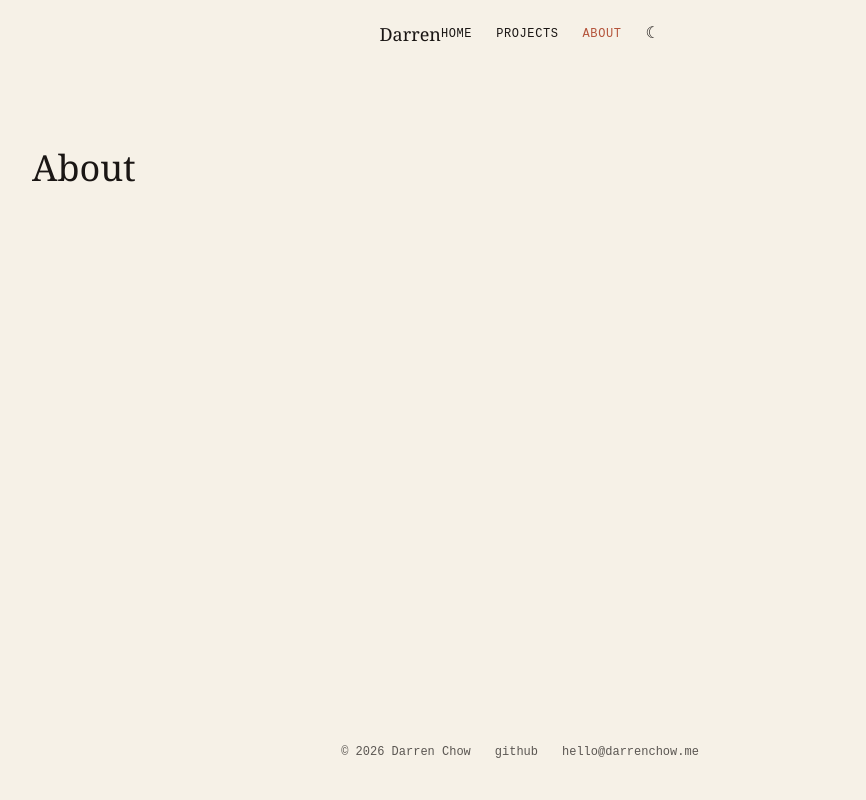
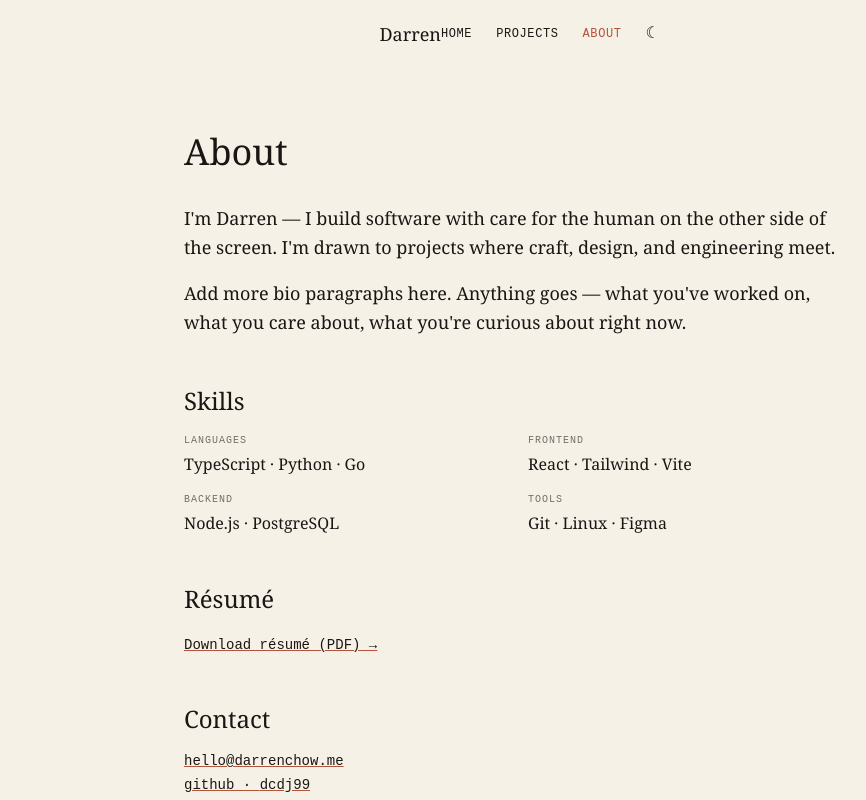
Before and after one commit to dcdj99/dcdj99.github.io, a React (Vite) app: page /about in a window 1280 px wide. Shown: the top 800 px of the page, without its empty margins (120-986 px from the left). Built offline with nearby package versions, Linux system fonts and the light colour scheme.

Commit message:
feat: implement About page and 404 page

```diff
--- a/src/pages/About.tsx
+++ b/src/pages/About.tsx
@@ -1,3 +1,66 @@
+import { about } from "../data/about";
+import { site } from "../data/site";
+
 export default function About() {
-  return <section className="px-6 max-w-5xl mx-auto py-20"><h1 className="font-serif text-4xl">About</h1></section>;
+  return (
+    <div className="px-6 max-w-prose mx-auto py-16">
+      <header>
+        <h1 className="font-serif text-4xl">About</h1>
+      </header>
+
+      <section className="mt-8 space-y-4 text-lg leading-relaxed">
+        <p>{about.intro}</p>
+        {about.paragraphs.map((p, i) => <p key={i}>{p}</p>)}
+      </section>
+
+      <section className="mt-12">
+        <h2 className="font-serif text-2xl">Skills</h2>
+        <dl className="mt-4 grid gap-4 sm:grid-cols-2">
+          {about.skills.map((g) => (
+            <div key={g.group}>
+              <dt className="font-mono text-[10px] uppercase tracking-widest opacity-60">{g.group}</dt>
+              <dd className="mt-1">{g.items.join(" · ")}</dd>
+            </div>
+          ))}
+        </dl>
+      </section>
+
+      <section className="mt-12">
+        <h2 className="font-serif text-2xl">Résumé</h2>
+        <p className="mt-4">
+          <a
+            href="/resume.pdf"
+            className="underline decoration-accent dark:decoration-accent-dark font-mono text-sm"
+          >
+            Download résumé (PDF) →
+          </a>
+        </p>
+      </section>
+
+      <section className="mt-12">
+        <h2 className="font-serif text-2xl">Contact</h2>
+        <ul className="mt-4 font-mono text-sm space-y-1">
+          <li>
+            <a href={`mailto:${site.email}`} className="underline decoration-accent dark:decoration-accent-dark">
+              {site.email}
+            </a>
+          </li>
+          {site.socials.github && (
+            <li>
+              <a href={site.socials.github} target="_blank" rel="noreferrer" className="underline decoration-accent dark:decoration-accent-dark">
+                github · {site.handle}
+              </a>
+            </li>
+          )}
+          {site.socials.linkedin && (
+            <li>
+              <a href={site.socials.linkedin} target="_blank" rel="noreferrer" className="underline decoration-accent dark:decoration-accent-dark">
+                linkedin
+              </a>
+            </li>
+          )}
+        </ul>
+      </section>
+    </div>
+  );
 }
```
Also changed, not shown: 1 other file (tests, documents, lock files or other folders).
